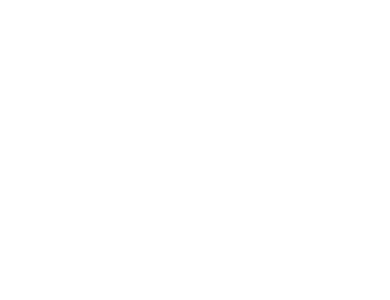
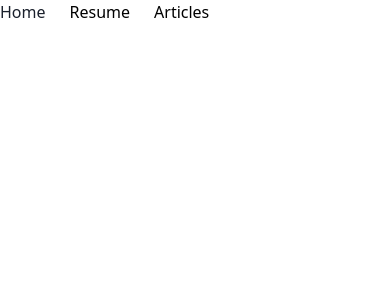
Before and after one commit to souhailelk/myblog, a React (Create React App) app: page /Article in a window 390 px wide. Shown: the top 300 px of the page. Built offline with nearby package versions, Linux system fonts and the light colour scheme.

Commit message:
Fix navBar

```diff
--- a/src/components/NavigationBar.js
+++ b/src/components/NavigationBar.js
@@ -10,7 +10,7 @@
             </li>)
     });
     return (
-        <div class="hidden md:block md:ml-10 md:pr-4">
+        <div class="md:block md:ml-10 md:pr-4">
             <nav>
                 <ul class="flex">
                     {items}
```
